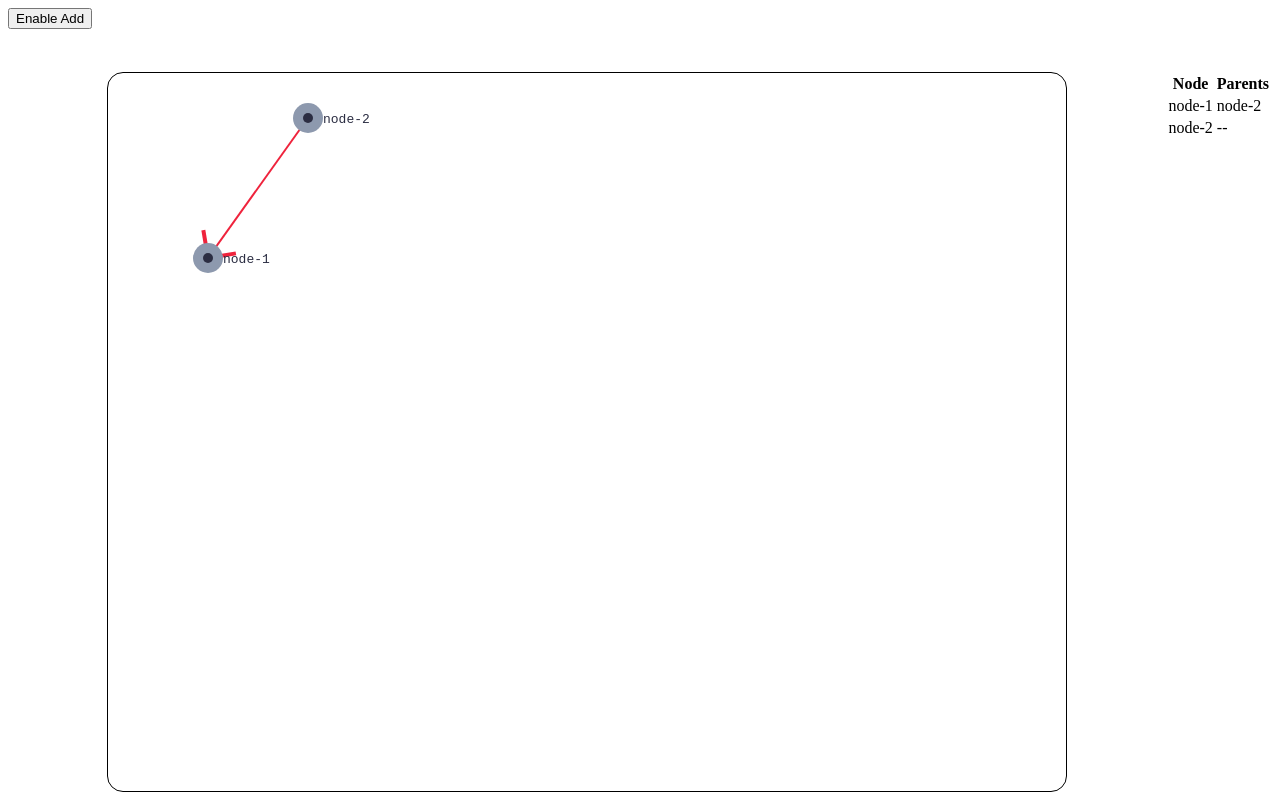
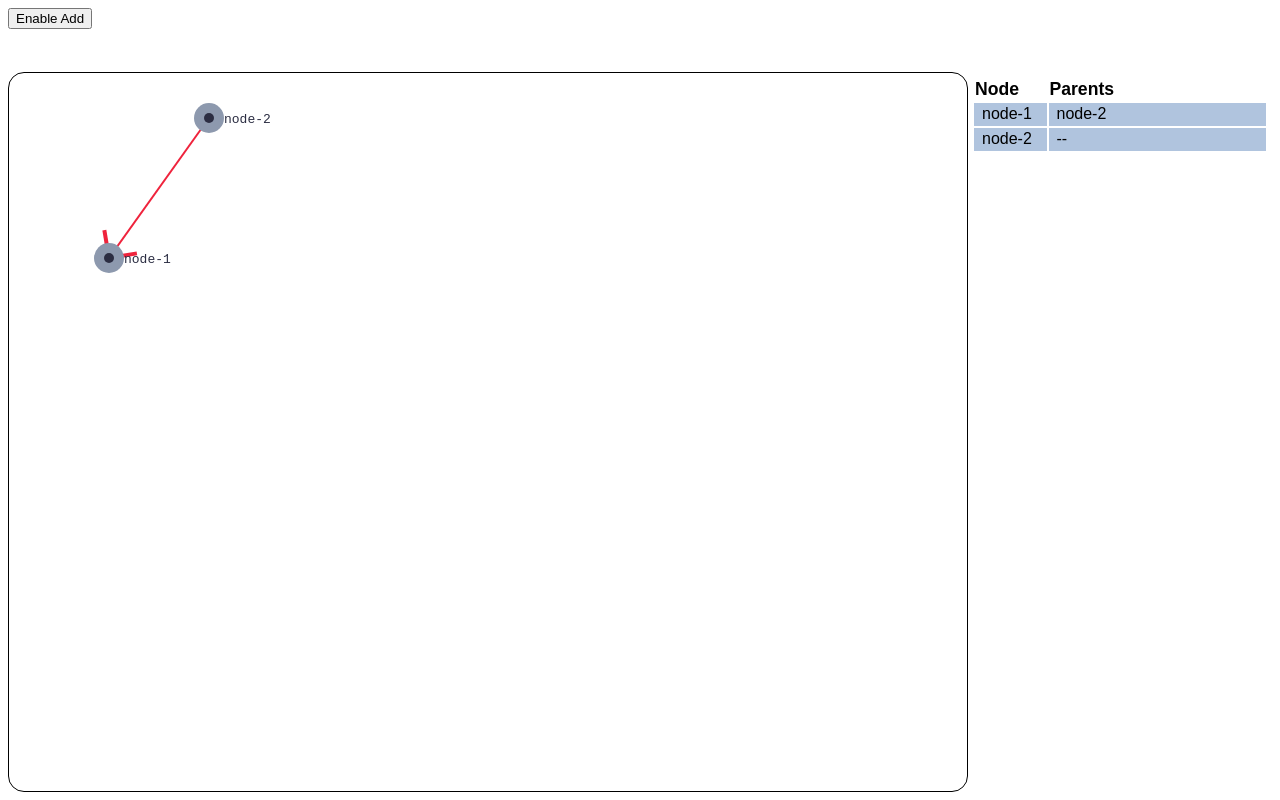
Before and after one commit to zahmadsaleem/knetworm, a Vue app: page / in a window 1280 px wide. Built offline with nearby package versions, Linux system fonts and the light colour scheme.

Commit message:
table editable

```diff
--- a/src/assets/scss/main.scss
+++ b/src/assets/scss/main.scss
@@ -3,3 +3,7 @@ $primaryLighter: #8d99ae;
 $light: #edf2f4;
 $secondaryLighter: #ef233c;
 $secondary: #d90429;
+
+*{
+  font-family: sans-serif
+}
--- a/src/components/NodeTable.vue
+++ b/src/components/NodeTable.vue
@@ -9,8 +9,14 @@
       </thead>
       <tbody>
         <tr v-for="node in nodes" :key="node.id">
-          <td>{{ node.name }}</td>
-          <td>{{ parents(node.id) }}</td>
+          <td
+            class="node-name-cell"
+            contenteditable="true"
+            @input="e => changeName(e, node)"
+          >
+            {{ node.name }}
+          </td>
+          <td class="node-child-cell">{{ parents(node.id) }}</td>
         </tr>
       </tbody>
     </table>
@@ -33,11 +39,36 @@ export default {
   methods: {
     parents(node_id) {
       let p = this.field.getParents(node_id);
-      console.log(p);
       return p.length > 0 ? p.map(x => x.name).join(", ") : "--";
+    },
+    changeName(e, node) {
+      node.name = e.target.innerText;
     }
   }
 };
 </script>
 
-<style scoped></style>
+<style scoped>
+table {
+  width: 100%;
+  margin: 0 auto;
+  padding: 0.25em;
+}
+
+th {
+  font-size: 110%;
+  text-align: left;
+}
+td {
+  box-sizing: border-box;
+  padding: 0.15em 0.5em;
+  background: lightsteelblue;
+}
+
+.node-name-cell {
+  width: 25%;
+}
+.node-child-cell {
+  width: 75%;
+}
+</style>
--- a/src/components/Playground.vue
+++ b/src/components/Playground.vue
@@ -34,7 +34,7 @@
         @click.capture="deleteElement"
       />
     </svg>
-    <node-table :field="field" />
+    <node-table :field="field" class="node-table" />
   </div>
 </template>
 
@@ -231,9 +231,6 @@ export default {
 .svg-canvas {
   width: 75vw;
   height: 90vh;
-  display: block;
-  margin-left: auto;
-  margin-right: auto;
   border: black solid thin;
   box-sizing: border-box;
   border-radius: 1em;
@@ -242,7 +239,6 @@ export default {
   display: flex;
 }
 .node-table {
-  min-width: 20vw;
-  display: inline-block;
+  flex-grow: 1;
 }
 </style>
```
